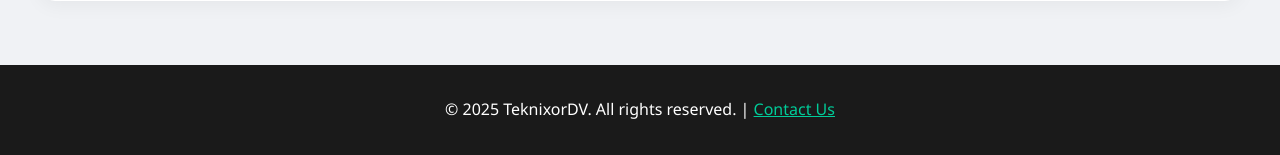
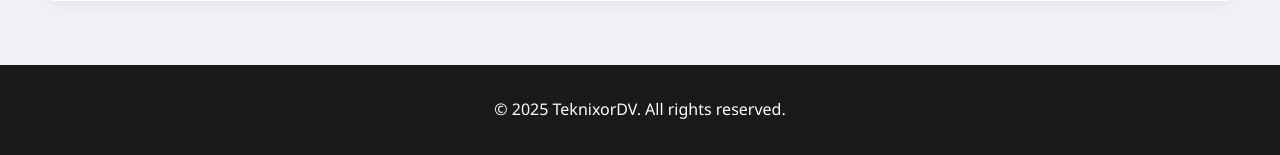
Before and after one commit to fsmutimeer/ims, a Django app: page / in a window 1280 px wide. Shown: the part 1567-1722 px from the top of the page. Run offline with Django 5.2, Linux system fonts and the light colour scheme.

Commit message:
welcome page a rmove

```diff
--- a/mobile_accessories/templates/welcome.html
+++ b/mobile_accessories/templates/welcome.html
@@ -285,8 +285,7 @@
     </div>
 
     <footer>
-        <p>© <span id="year"></span> TeknixorDV. All rights reserved. | <a href="#contact"
-                style="color: #00cc99;">Contact Us</a>
+        <p>© <span id="year"></span> TeknixorDV. All rights reserved.
         </p>
     </footer>
     <script>
```
